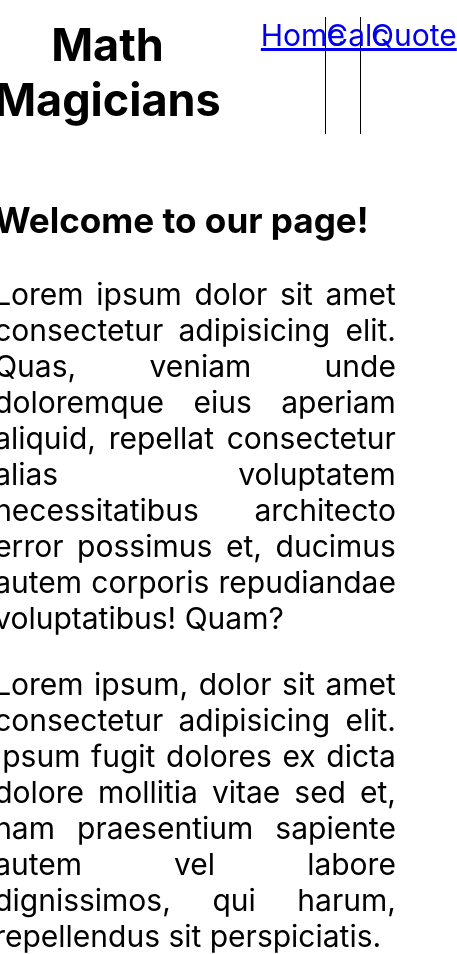
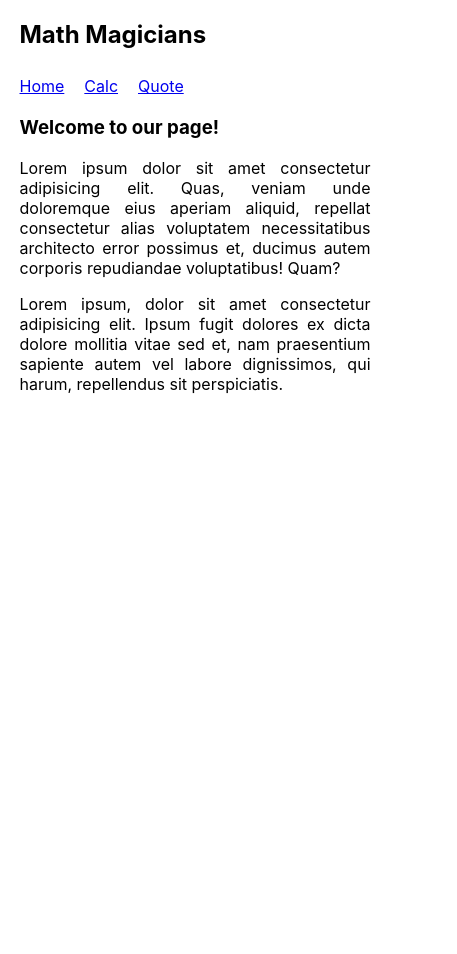
Before and after one commit to Bluette1/calculator, a React (Create React App) app: page / in a window 390 px wide. Shown: the whole page, 457 px wide, since content can reach past the window. After the commit the page ends 844 px from the top, so only its background shows below. Built offline with nearby package versions, Linux system fonts and the light colour scheme.

Commit message:
Make design responsive on different screens

```diff
--- a/src/App.css
+++ b/src/App.css
@@ -1,6 +1,10 @@
 #root {
-  width: 700px;
-  height: 800px;
-  text-align: center;
   margin: 5% 5%;
 }
+@media (min-width: 992px) {
+  #root {
+    width: 700px;
+    height: 800px;
+    text-align: center;
+  }
+}
--- a/src/ButtonPanel.css
+++ b/src/ButtonPanel.css
@@ -3,3 +3,11 @@
   justify-content: space-evenly;
   height: 100px;
 }
+
+@media (max-width: 400px) {
+  .buttonGroup {
+    display: flex;
+    justify-content: space-evenly;
+    height: 80px;
+  }
+}
--- a/src/Display.css
+++ b/src/Display.css
@@ -8,3 +8,11 @@
   color: rgb(255, 255, 255);
   font-weight: bold;
 }
+
+@media (max-width: 400px) {
+  .display {
+    display: flex;
+    justify-content: space-evenly;
+    height: 80px;
+  }
+}
--- a/src/index.css
+++ b/src/index.css
@@ -12,10 +12,6 @@ html {
 
 body {
   margin: 0;
-  display: flex;
-  justify-content: center;
-  align-content: center;
-  font-size: 30px;
   font-family:
     -apple-system,
     BlinkMacSystemFont,
@@ -32,16 +28,8 @@ body {
   -moz-osx-font-smoothing: grayscale;
 }
 
-.navbar {
+.navbar .ul {
   display: flex;
-  justify-content: space-between;
-  padding-top: 0;
-  margin-top: -10%;
-}
-
-.navbar ul {
-  display: flex;
-  flex-flow: row wrap;
   list-style-type: none;
   padding-top: 2%;
 }
@@ -49,22 +37,17 @@ body {
 .navbar li {
   flex-basis: auto;
   flex-grow: 1;
-  width: 15%;
+  padding-right: 10px;
+  padding-left: 10px;
   border-right: solid 1px;
 }
 
-.navbar li:nth-child(2) {
+.navbar li:first-child {
   padding-left: 0;
-  padding-right: 0;
-}
-
-.navbar li:first-child {
-  padding-right: 50px;
 }
 
 .navbar li:last-child {
   border-right: none;
-  padding-left: 10px;
 }
 
 .home {
@@ -81,3 +64,29 @@ body {
   align-items: center;
   justify-content: center;
 }
+
+
+@media (max-width: 992px) {
+  .navbar li {
+    border-right: none;
+  }
+
+  .navbar .ul {
+    width: 20%;
+    margin-bottom: 20px;
+  }
+}
+
+@media (min-width: 992px) {
+  body {
+    display: flex;
+    justify-content: center;
+    align-content: center;
+  }
+  .navbar {
+    display: flex;
+    justify-content: space-between;
+    padding-top: 0;
+    margin-bottom: 10px;
+  }
+}
--- a/src/layouts/NavBar.js
+++ b/src/layouts/NavBar.js
@@ -3,11 +3,11 @@ import React from 'react';
 const NavBar = () => (
   <div className="navbar">
     <h2>Math Magicians</h2>
-    <ul>
+    <div className="ul">
       <li><a href="/">Home</a></li>
       <li><a href="/calculator">Calc</a></li>
       <li><a href="/quote">Quote</a></li>
-    </ul>
+    </div>
   </div>
 );
 
```
